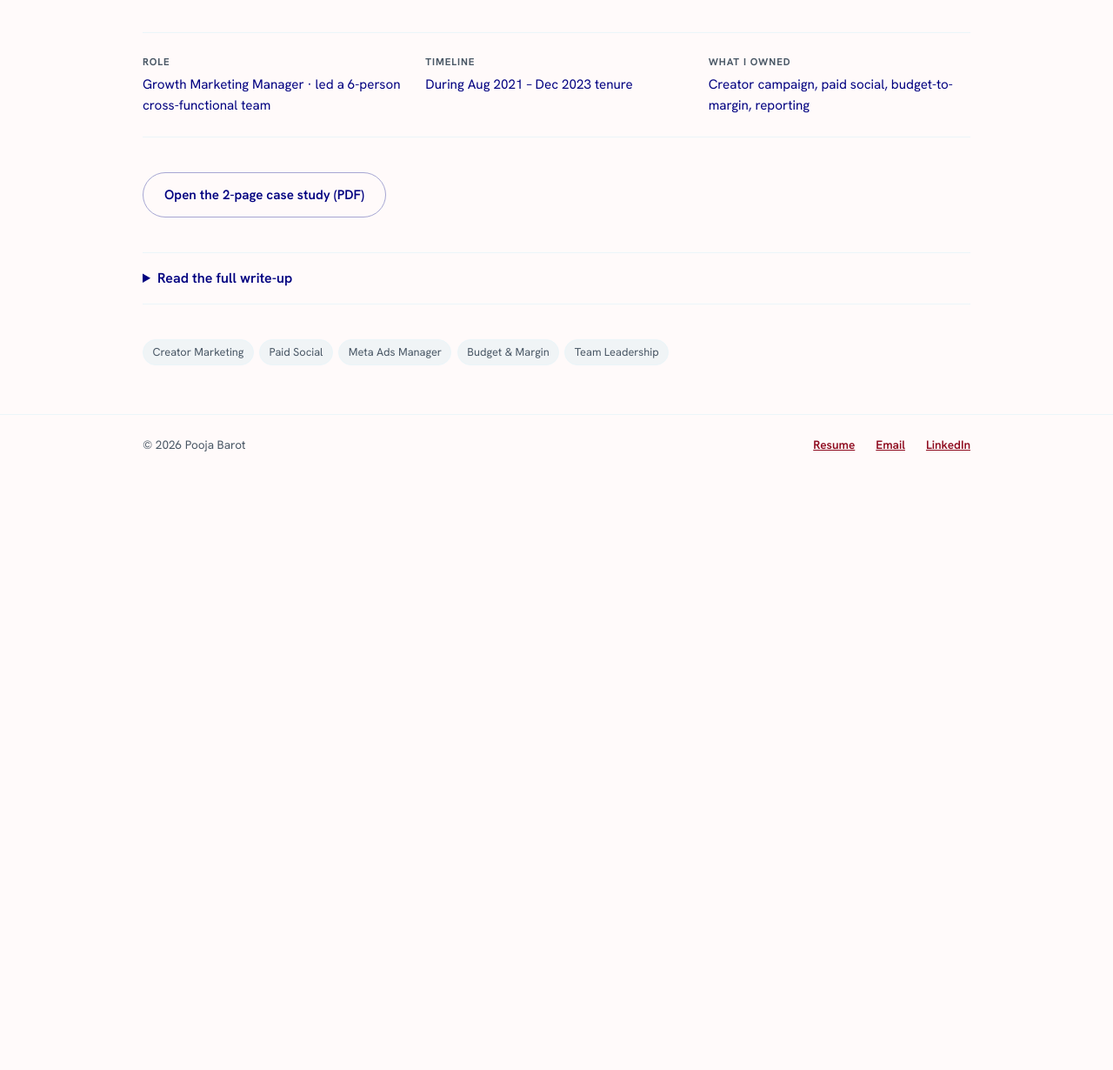
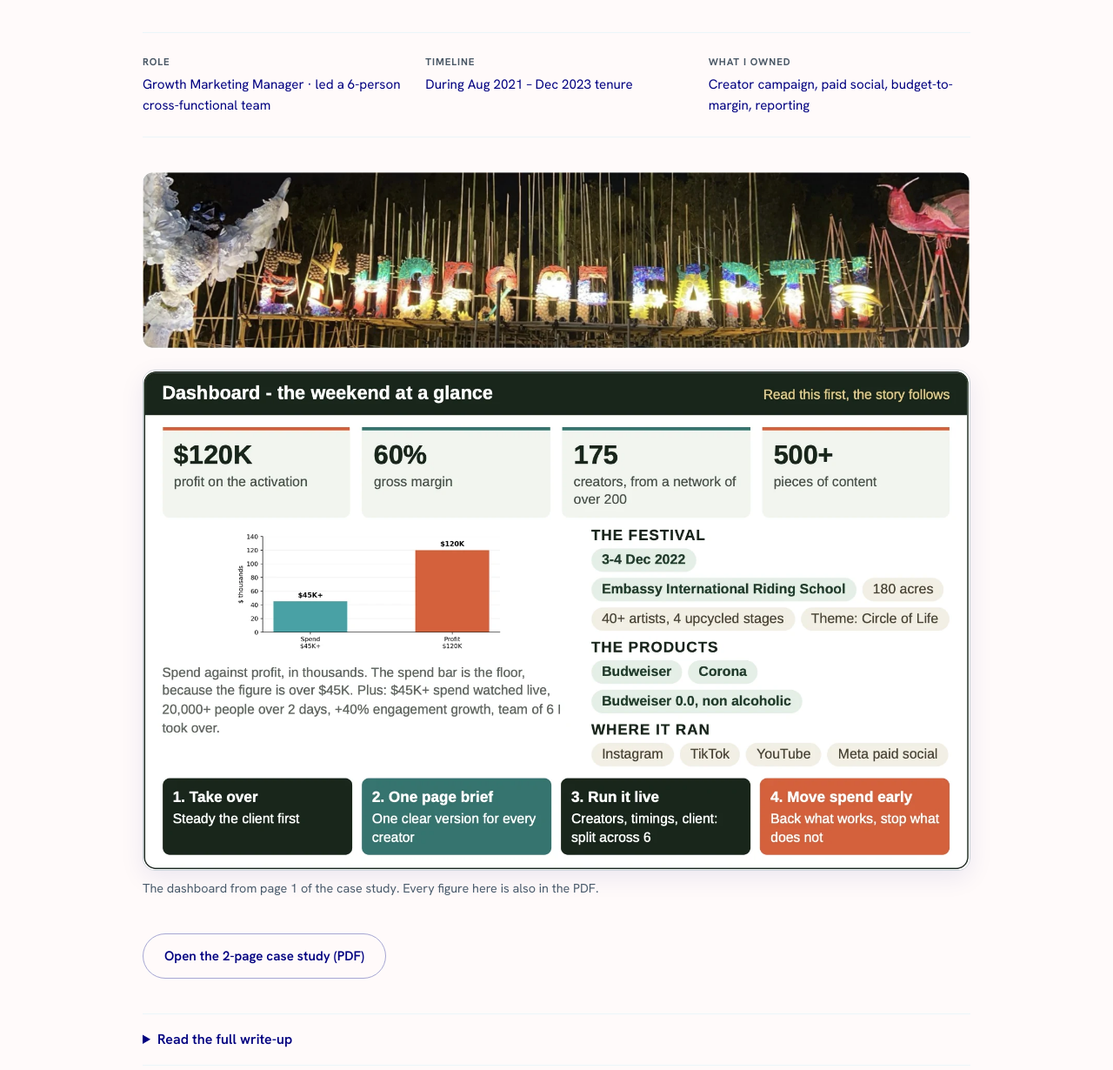
Before and after one commit to PoojaDBarot/pooja-portfolio-marketing, a plain HTML site: page project-festival.html in a window 1280 px wide. Shown: the part 849-2079 px from the top of the page at 87% size. Before the commit the page ends 1396 px from the top, so only its background shows below. Drawn offline with Linux system fonts and the light colour scheme.

Commit message:
feat(case-studies): show the PDF dashboards as visual proof
Adds cropped dashboard images from each case-study PDF as thumbnails on the
projects page and as a framed exhibit on the matching case pages, linking to
the full PDF.

Co-Authored-By: Claude Sonnet 5.5 <noreply@anthropic.com>

```diff
--- a/project-festival.html
+++ b/project-festival.html
@@ -19,7 +19,7 @@
   <link rel="preconnect" href="https://fonts.gstatic.com" crossorigin />
   <link href="https://fonts.googleapis.com/css2?family=Hanken+Grotesk:wght@400;500;600;700&family=Newsreader:opsz,wght@6..72,400;6..72,500;6..72,600&display=swap" rel="stylesheet" />
   <link rel="icon" href="assets/favicon.svg" type="image/svg+xml" />
-  <link rel="stylesheet" href="styles.css?v=28" />
+  <link rel="stylesheet" href="styles.css?v=31" />
 </head>
 <body>
   <a class="skip-link" href="#main">Skip to main content</a>
@@ -97,6 +97,14 @@
             <dd>Creator campaign, paid social, budget-to-margin, reporting</dd>
           </div>
         </dl>
+
+        <figure class="case-dash reveal">
+    <img class="case-dash-photo" src="assets/case-studies/barcode-photo.webp" width="1594" height="339" alt="The glowing Echoes of Earth entrance sign at night, photographed at the festival" loading="lazy" />
+          <a class="case-dash-link" href="assets/case-studies/echoes-of-earth-barcode.pdf" target="_blank" rel="noopener">
+            <img src="assets/case-studies/barcode-dashboard.webp" width="1594" height="963" alt="Dashboard from the Echoes of Earth case study: $120K profit, 60% gross margin, 175 creators, 500+ pieces of content, a spend versus profit chart and the four-step process." loading="lazy" />
+          </a>
+          <figcaption>The dashboard from page 1 of the case study. Every figure here is also in the PDF.</figcaption>
+        </figure>
 
         <p class="case-pdf reveal"><a class="btn btn-secondary" href="assets/case-studies/echoes-of-earth-barcode.pdf" target="_blank" rel="noopener">Open the 2-page case study (PDF)</a></p>
 
--- a/styles.css
+++ b/styles.css
@@ -2323,3 +2323,12 @@ button:focus-visible {
 .pdf-card p { margin: 0; }
 .pdf-card-action { margin-top: auto; padding-top: 0.5rem; font-weight: 600; color: var(--color-navy); }
 @media (prefers-reduced-motion: reduce) { .pdf-card { transition: none; } .pdf-card:hover { transform: none; } }
+
+/* Case-study dashboards */
+.case-dash { margin: var(--space-4) 0 var(--space-2); }
+.case-dash-photo { display: block; width: 100%; height: auto; margin-bottom: var(--space-3); border-radius: 12px; }
+.case-dash-link { display: block; border: 1px solid color-mix(in srgb, var(--color-slate) 35%, white); border-radius: 14px; overflow: hidden; box-shadow: 0 8px 28px rgba(0, 0, 128, 0.08); background: #fff; }
+.case-dash-link img { display: block; width: 100%; height: auto; }
+.case-dash figcaption { margin-top: 0.6rem; font-size: 0.9rem; color: var(--color-slate-dark, #4a5b6c); }
+.pdf-card-thumb { display: block; width: 100%; height: auto; aspect-ratio: 16 / 9; object-fit: cover; object-position: top; border: 1px solid color-mix(in srgb, var(--color-slate) 30%, white); border-radius: 8px; margin-bottom: 0.25rem; }
+.pdf-card-thumb--wide { object-fit: contain; object-position: center; background: #fff; }
```
Also changed, not shown: about.html (+1 -1 lines), contact.html (+1 -1 lines), education.html (+1 -1 lines), experience.html (+1 -1 lines), index.html (+1 -1 lines), project-asu.html (+1 -1 lines), project-automation.html (+1 -1 lines), project-europelab.html (+1 -1 lines), project-hexafort.html (+8 -1 lines), projects.html (+4 -1 lines), skills.html (+1 -1 lines), tools.html (+1 -1 lines), assets/case-studies/barcode-dashboard.webp (added), assets/case-studies/barcode-photo.webp (added), 2 more files.
